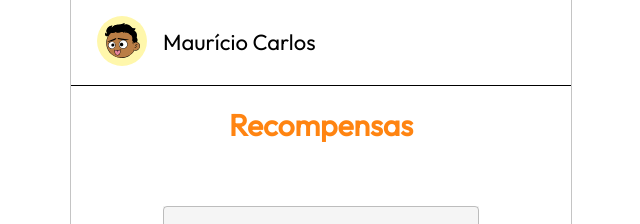
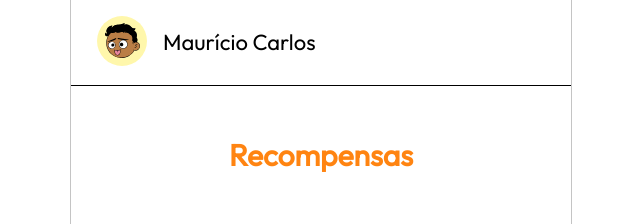
Before and after one commit to mcdag/Motiva-app, a React (Create React App) app: page /app/parents-rewards in a window 1280 px wide. Shown: the top 224 px of the page, without its empty margins (319-959 px from the left). Built offline with nearby package versions, Linux system fonts and the light colour scheme; no server answers.

Commit message:
Fix text tag

```diff
--- a/src/components/ParentsRewardsList/index.tsx
+++ b/src/components/ParentsRewardsList/index.tsx
@@ -31,13 +31,11 @@ function ParentsRewardsList({title, list}: Props) {
     setOpenRewardsDialog(!openRewardsDialog);
   };
 
-  console.log(list)
-
   return (
     <WithNav>
       <div className='main-content'>
         <div className='rewards'>
-          <text className='rewards-title'> {title} </text>
+          <p className='rewards-title'> {title} </p>
           <SearchBar />
           <List className='rewards-list' sx={{width: '135%'}} component='nav' aria-label='list'>
           {list.map((rewards, index) =>
--- a/src/components/UserInfo/index.tsx
+++ b/src/components/UserInfo/index.tsx
@@ -15,7 +15,7 @@ function UserInfo({ children }: IProps) {
           <IconButton className='avatar'>
             <img src={ExampleAvatar} alt="Avatar da criança" />
           </IconButton>
-          <text className='name'> José Carlos </text>
+          <p className='name'> José Carlos </p>
         </div>
       </div>
       {children}
--- a/src/views/ParentsRewards/index.tsx
+++ b/src/views/ParentsRewards/index.tsx
@@ -14,7 +14,6 @@ function ParentsRewards() {
     if (response.status === 200) {
       const { data } = response;
       setRewards(data);
-      console.log(data)
     }
   }
 
```
